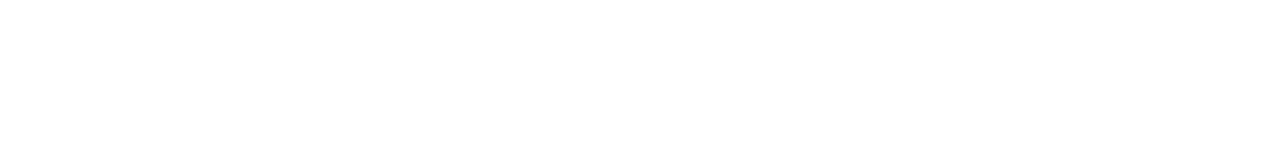
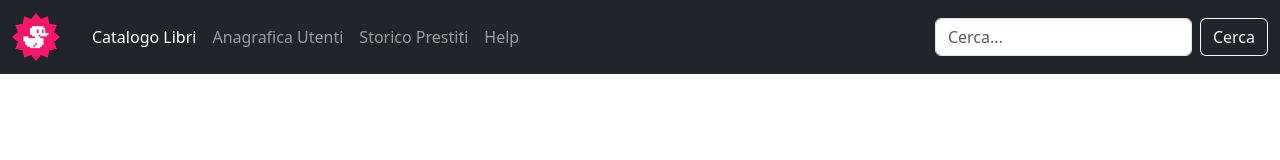
Before and after one commit to BrunoMaiolo/html-css-bootstrap-dashboard, a plain HTML site: page nuovo-libro.html in a window 1280 px wide. Drawn offline with nearby package versions, Linux system fonts and the light colour scheme.

Commit message:
ricopio=navbar+logo+menu+ricerca

```diff
--- a/nuovo-libro.html
+++ b/nuovo-libro.html
@@ -13,6 +13,45 @@
       href="https://cdn.jsdelivr.net/npm/bootstrap-icons@1.11.3/font/bootstrap-icons.css">
 </head>
 <body>
+   <!--Navbar-->
+    <nav class="navbar navbar-expand-md navbar-dark bg-dark">
+      <div class="container-fluid">
+
+        <!--Logo-->
+        <a class="navbar-brand d-flex align-items-center" href="index.html">
+          <img src="duck.png" alt="Logo" width="48" height="48" class="me-2">
+        </a>
+
+        <button class="navbar-toggler" type="button"
+                data-bs-toggle="collapse" data-bs-target="#mainNavbar"
+                aria-controls="mainNavbar" aria-expanded="false"
+                aria-label="Toggle navigation">
+          <span class="navbar-toggler-icon"></span>
+        </button>
+        <!--Menu-->
+        <div class="collapse navbar-collapse" id="mainNavbar">
+          <ul class="navbar-nav me-auto mb-2 mb-md-0">
+            <li class="nav-item">
+              <a class="nav-link active" href="index.html">Catalogo Libri</a>
+            </li>
+            <li class="nav-item">
+              <a class="nav-link" href="#">Anagrafica Utenti</a>
+            </li>
+            <li class="nav-item">
+              <a class="nav-link" href="#">Storico Prestiti</a>
+            </li>
+            <li class="nav-item">
+              <a class="nav-link" href="#">Help</a>
+            </li>
+          </ul>
+          <!--Ricerca-->
+          <form class="d-none d-md-flex" role="search">
+            <input class="form-control me-2" type="search" placeholder="Cerca..." aria-label="Cerca">
+            <button class="btn btn-outline-light" type="submit">Cerca</button>
+          </form>
+        </div>
+      </div>
+    </nav>
 
 </body>
 </html>
```
